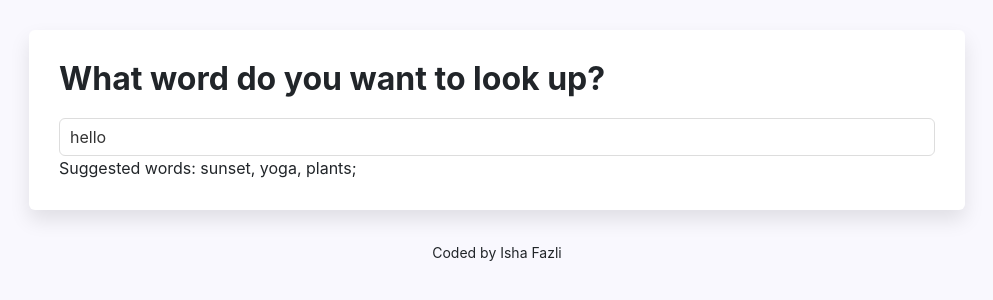
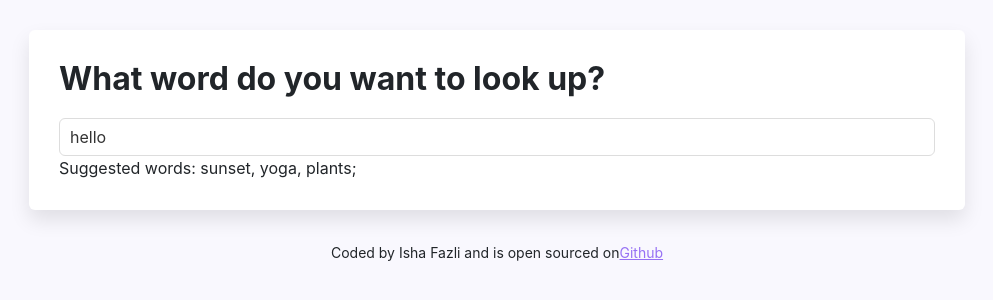
Before and after one commit to IshaFazli3/dictionary, a React (Create React App) app: page / in a window 1280 px wide. Shown: the top 300 px of the page, without its empty margins (143-1136 px from the left). Built offline with nearby package versions, Linux system fonts and the light colour scheme; no server answers.

Commit message:
Added Github code link to footer

```diff
--- a/src/App.js
+++ b/src/App.js
@@ -12,7 +12,9 @@ function App() {
   </main>
 
   <footer className="App-footer">
-    <small>Coded by Isha Fazli</small></footer>
+    <small>Coded by Isha Fazli and is open sourced on
+       <a href="https://github.com/IshaFazli3/dictionary/tree/main"
+       target="_blank">Github</a></small></footer>
     </div>
 
     </div>
```
